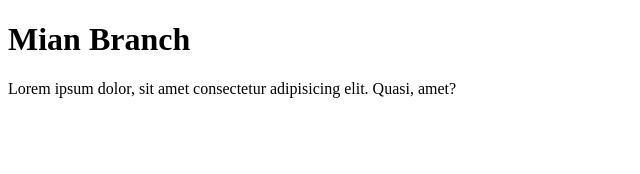
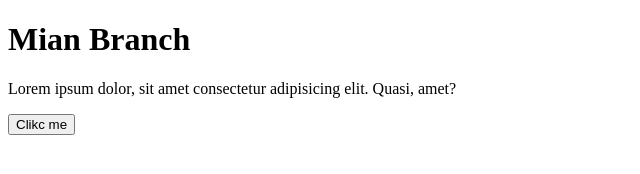
Before and after one commit to pavankumarsahu063/Git, a plain HTML site: page index.html in a window 1280 px wide. Shown: the whole page, without its empty margins (0-640 px from the left). Drawn offline with Linux system fonts and the light colour scheme.

Commit message:
added button

```diff
--- a/index.html
+++ b/index.html
@@ -8,6 +8,7 @@
 <body>
     <h1>Mian Branch</h1>
     <p>Lorem ipsum dolor, sit amet consectetur adipisicing elit. Quasi, amet?</p>
+    <button>Clikc me</button>
 
 </body>
 </html>
```
